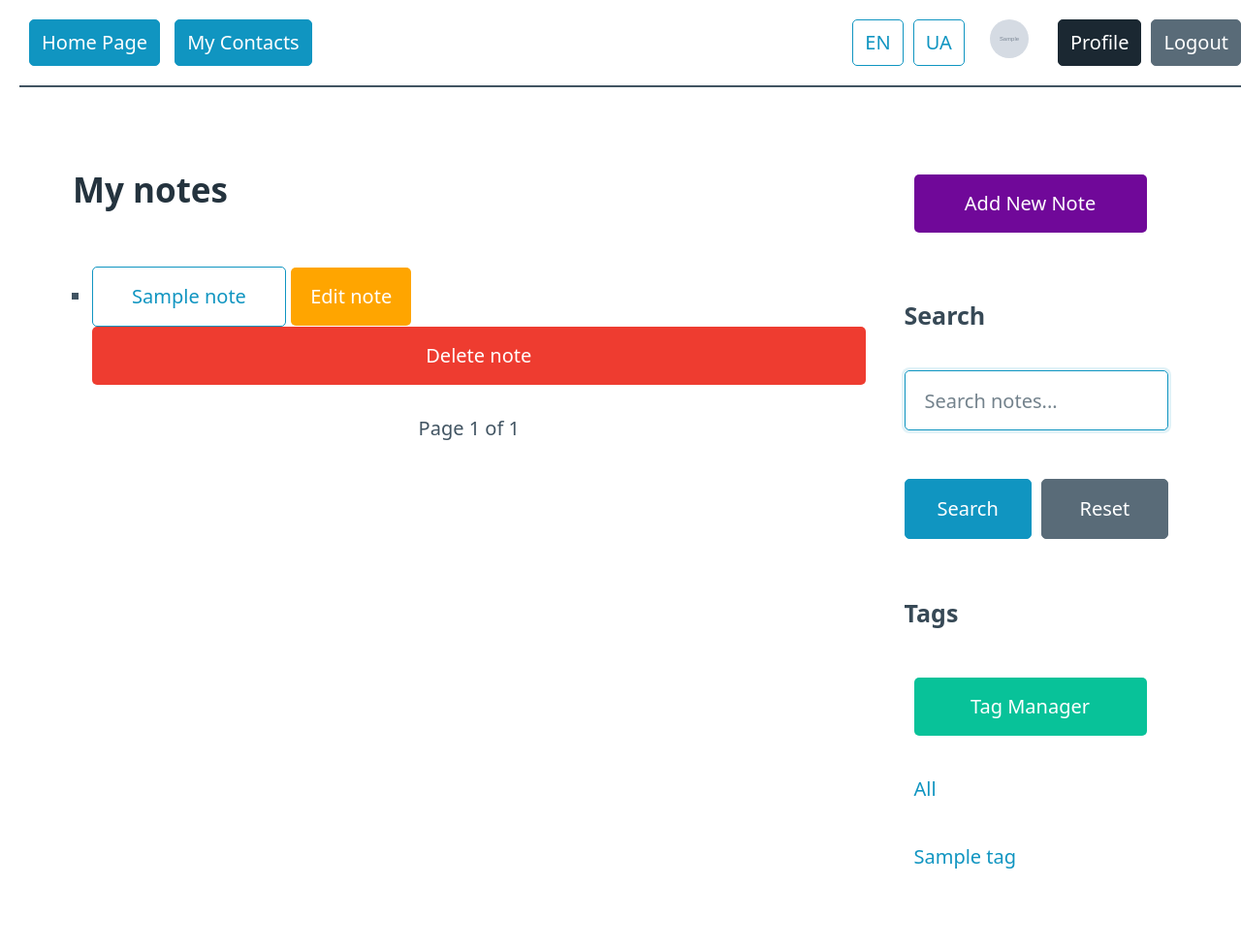
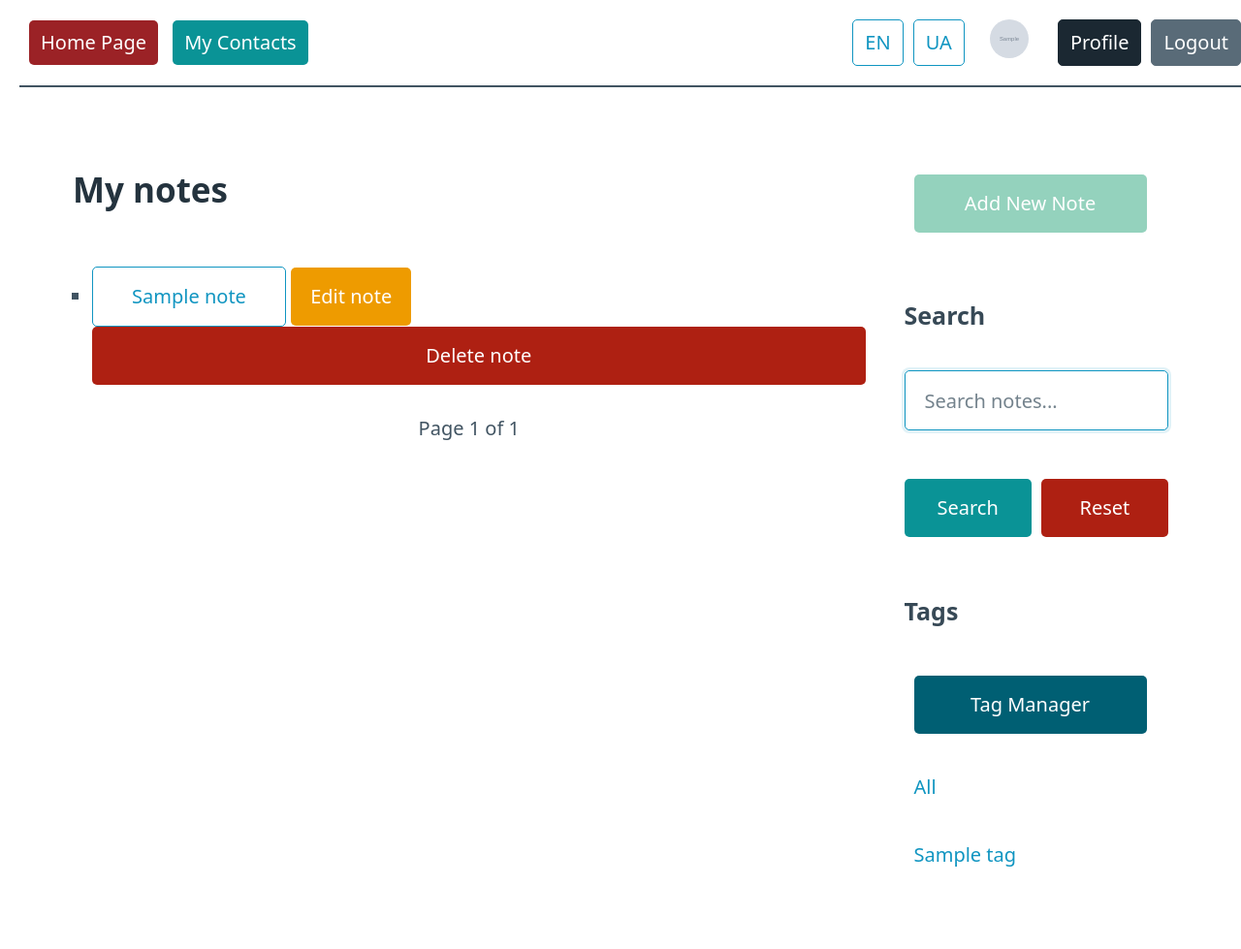
Before and after one commit to alex-nuclearboy/goit-py-web-project-team-8, a Django app: page /notesapp/notes/ in a window 1280 px wide. Shown: the whole page at 97% size. After the commit the page ends 894 px from the top, so only its background shows below. Run offline with Django 5.2, Linux system fonts and the light colour scheme; a user stored in the database is signed in; tables that the repository leaves empty hold one stand-in row (values such as "Sample post"); grey boxes marked "Sample" are stand-in pictures.

Commit message:
Change button colours

```diff
--- a/personal_assistant/newsapp/templates/newsapp/base.html
+++ b/personal_assistant/newsapp/templates/newsapp/base.html
@@ -63,7 +63,7 @@
     <header class="header">
         <div class="left">
             <div class="buttons">
-                <a href="/home/" role="button">{% block dashboard_label %}Dashboard{% endblock %}</a>
+                <a href="/home/" role="button" style="background-color: #9b2226; border: none">{% block dashboard_label %}Dashboard{% endblock %}</a>
                 {% block nav_left_buttons %}{% endblock %}
             </div>
         </div>
--- a/personal_assistant/notesapp/templates/notesapp/base.html
+++ b/personal_assistant/notesapp/templates/notesapp/base.html
@@ -1,7 +1,7 @@
 {% extends "newsapp/base.html" %}
 
 {% block dashboard_label %}{{ translations.dashboard }}{% endblock %}
-{% block nav_left_buttons %}<a href="{% url 'contactsapp:index' %}" role="button">{{ translations.my_contacts }}</a>{% endblock %}
+{% block nav_left_buttons %}<a href="{% url 'contactsapp:index' %}" role="button" style="background-color: #0a9396; border: none">{{ translations.my_contacts }}</a>{% endblock %}
 {% block nav_right_buttons %}
 <img src="{{ user.profile.avatar.url }}" alt="Avatar" style="margin-left: 16px;">
 <div class="buttons">
--- a/personal_assistant/notesapp/templates/notesapp/note_details.html
+++ b/personal_assistant/notesapp/templates/notesapp/note_details.html
@@ -22,15 +22,15 @@
         </p>
         <p><strong>{{ translations.created_at }}:</strong> {{ note.created_at }}</p>
         <p><strong>{{ translations.updated_at }}:</strong> {{ note.updated_at }}</p>
-        <a href="{% url 'notesapp:edit_note' note.id %}" role="button" style="background-color: orange; border: none;">{{ translations.edit_note }}</a>
+        <a href="{% url 'notesapp:edit_note' note.id %}" role="button" style="background-color: #ee9b00; border: none;">{{ translations.edit_note }}</a>
         <form action="{% url 'notesapp:delete_note' note.id %}" method="post" style="display:inline;">
             {% csrf_token %}
-            <button type="button" style="background-color: rgb(238, 60, 48); border: none;" onclick="confirmDelete(this.form)">{{ translations.delete_note }}</button>
+            <button type="button" style="background-color: #ae2012; border: none;" onclick="confirmDelete(this.form)">{{ translations.delete_note }}</button>
         </form>
     </main>
     <aside style="flex: 1; min-width: 200px; max-width: 300px;">
         <ul style="margin-left: -30px;">
-            <li><a href="{% url 'notesapp:note_list' %}" role="button" class="contrast" style="width: 240px;">{{ translations.back_to_notes }}</a></li>
+            <li><a href="{% url 'notesapp:note_list' %}" role="button" class="contrast" style="width: 240px; background-color: #94d2bd; border: none;">{{ translations.back_to_notes }}</a></li>
         </ul>
     </aside>
 </div>
--- a/personal_assistant/notesapp/templates/notesapp/note_list.html
+++ b/personal_assistant/notesapp/templates/notesapp/note_list.html
@@ -37,10 +37,10 @@
             {% for note in notes %}
             <li>
                 <a href="{% url 'notesapp:note_details' note.id %}" role="button" class="outline" style="width: 200px;">{{ note.title }}</a>
-                <a href="{% url 'notesapp:edit_note' note.id %}" role="button" style="background-color: orange; border: none;">{{ translations.edit_note }}</a>
+                <a href="{% url 'notesapp:edit_note' note.id %}" role="button" style="background-color: #ee9b00; border: none;">{{ translations.edit_note }}</a>
                 <form action="{% url 'notesapp:delete_note' note.id %}" method="post" style="display:inline;">
                     {% csrf_token %}
-                    <button type="button" style="background-color: rgb(238, 60, 48); border: none;" onclick="confirmDelete(this.form)">{{ translations.delete_note }}</button>
+                    <button type="button" style="background-color: #ae2012; border: none;" onclick="confirmDelete(this.form)">{{ translations.delete_note }}</button>
                 </form>
             </li>
             {% endfor %}
@@ -66,17 +66,16 @@
                     padding: 8px 12px;
                     margin: 2px;
                     text-decoration: none;
-                    background-color: #4CAF50;
+                    background-color: #0a9396;
                     color: white;
-                    border: 1px solid #4CAF50;
+                    border: none;
                     border-radius: 4px;
                     font-size: 19px;
                     width: 140px;
                     text-align: center;
                 }
                 .pagination a:hover {
-                    background-color: #45a049;
-                    border-color: #45a049;
+                    background-color: #005f73;
                 }
             </style>
 
@@ -96,22 +95,22 @@
     <aside style="flex: 1; min-width: 200px; max-width: 300px;">
         <ul style="padding-left: 0; list-style-type: none;">
             <li style="margin-bottom: 20px;">
-                <a href="{% url 'notesapp:add_note' %}" role="button" class="contrast" style="width: 240px; background-color: rgb(112, 8, 153); border: none;">{{ translations.add_note }}</a>
+                <a href="{% url 'notesapp:add_note' %}" role="button" class="contrast" style="width: 240px; color: #fff; background-color: #94d2bd; border: none;">{{ translations.add_note }}</a>
             </li>
         </ul>
         <h4>{{ translations.search }}</h4>
         <form method="get" action="{% url 'notesapp:note_list' %}" style="margin-bottom: 20px;">
             {{ search_form.as_p }}
             <div style="display: flex; gap: 10px;">
-                <button type="submit" style="flex: 1;">{{ translations.search }}</button>
-                <button type="button" onclick="resetFormAndRedirect()" class="secondary" style="flex: 1;">{{ translations.reset }}</button>
+                <button type="submit" style="flex: 1; background-color: #0a9396; border: none;">{{ translations.search }}</button>
+                <button type="button" onclick="resetFormAndRedirect()" style="flex: 1; background-color: #ae2012; border: none;">{{ translations.reset }}</button>
             </div>
         </form>
 
         <h4>{{ translations.tags }}</h4>
         <ul style="padding-left: 0; list-style-type: none;">
             <li style="margin-bottom: 10px;">
-                <a href="{% url 'notesapp:tag_list' %}" role="button" class="contrast" style="width: 240px; background-color: rgb(8, 194, 153); border: none;">{{ translations.tag_manager }}</a>
+                <a href="{% url 'notesapp:tag_list' %}" role="button" class="contrast" style="width: 240px; color: #fff; background-color: #005f73; border: none;">{{ translations.tag_manager }}</a>
             </li>
             <li>
                 <a href="#" onclick="filterByTag('All')">{{ translations.all }}</a>
--- a/personal_assistant/users/templates/users/login.html
+++ b/personal_assistant/users/templates/users/login.html
@@ -42,9 +42,9 @@
         </div>
 
         <div class="grid">
-            <button type="submit">{{ translations.submit }}</button>
-            <button type="reset" class="secondary">{{ translations.reset }}</button>
-            <button type="button" class="contrast" onclick="window.location.href='{% url 'users:password_reset' %}'">{{ translations.forgot_password }}</button>
+            <button type="submit" style="background-color: #0a9396; border: none;">{{ translations.submit }}</button>
+            <button type="reset" style="background-color: #ae2012; border: none;">{{ translations.reset }}</button>
+            <button type="button" style="background-color: #ee9b00; border: none;" onclick="window.location.href='{% url 'users:password_reset' %}'">{{ translations.forgot_password }}</button>
         </div>
     </form>
 </div>
--- a/personal_assistant/users/templates/users/password_reset.html
+++ b/personal_assistant/users/templates/users/password_reset.html
@@ -28,8 +28,8 @@
     {% csrf_token %}
     {{ form.email.label_tag }} {{ form.email }}
     <div class="grid">
-        <button type="submit">{{ translations.submit }}</button>
-        <button type="reset" class="secondary">{{ translations.reset }}</button>
+        <button type="submit" style="background-color: #0a9396; border: none;">{{ translations.submit }}</button>
+        <button type="reset" style="background-color: #ae2012; border: none;">{{ translations.reset }}</button>
     </div>
 </form>
 {% endblock %}
--- a/personal_assistant/users/templates/users/password_reset_confirm.html
+++ b/personal_assistant/users/templates/users/password_reset_confirm.html
@@ -38,8 +38,8 @@
         {% endif %}
     </div>
     <div class="grid">
-        <button type="submit">{{ translations.save_new_password }}</button>
-        <button type="reset" class="secondary">{{ translations.reset }}</button>
+        <button type="submit" style="background-color: #0a9396; border: none;">{{ translations.submit }}</button>
+        <button type="reset" style="background-color: #ae2012; border: none;">{{ translations.reset }}</button>
     </div>
 </form>
 {% endblock %}
--- a/personal_assistant/users/templates/users/signup.html
+++ b/personal_assistant/users/templates/users/signup.html
@@ -76,8 +76,8 @@
         </div>
 
         <div class="grid">
-            <button type="submit">{{ translations.submit }}</button>
-            <button type="reset" class="secondary">{{ translations.reset }}</button>
+            <button type="submit" style="background-color: #0a9396; border: none;">{{ translations.submit }}</button>
+            <button type="reset" style="background-color: #ae2012; border: none;">{{ translations.reset }}</button>
         </div>
     </form>
 </div>
```
Also changed, not shown: personal_assistant/newsapp/templates/newsapp/index.html (+4 -4 lines), personal_assistant/notesapp/templates/notesapp/note_form.html (+6 -3 lines), personal_assistant/notesapp/templates/notesapp/tag_list.html (+6 -7 lines), personal_assistant/users/templates/users/profile.html (+4 -4 lines).
